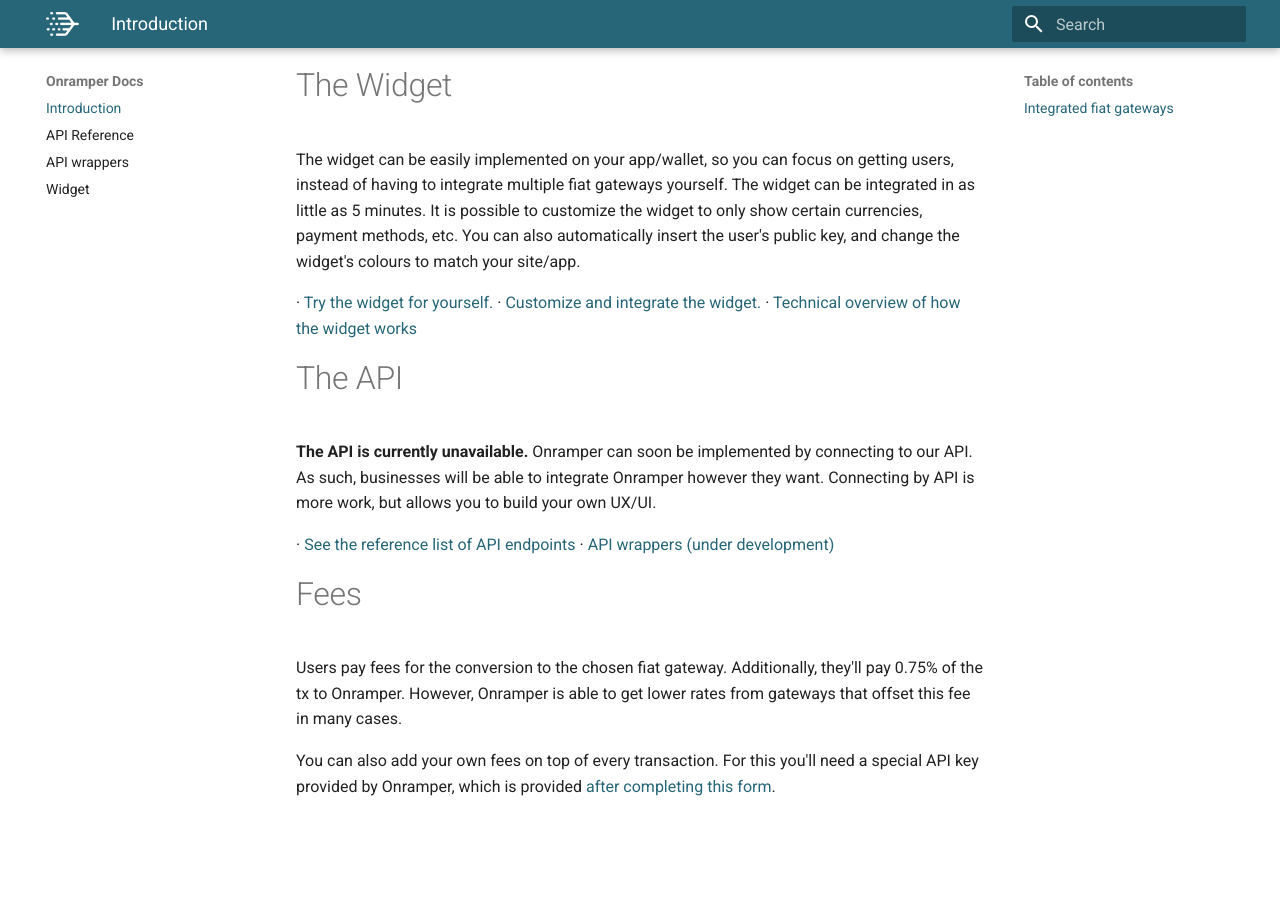
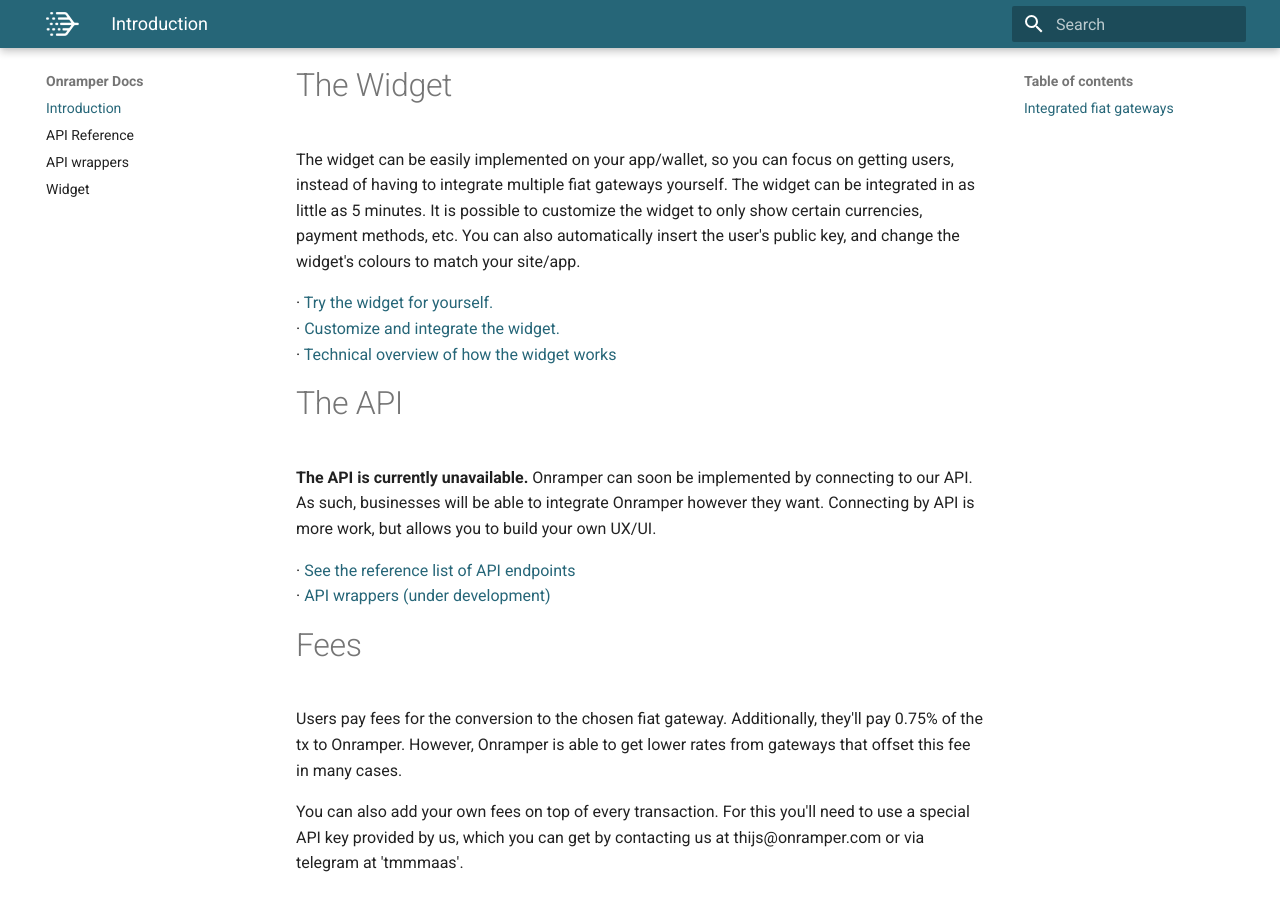
Before and after one commit to onramper/docs, an MkDocs documentation site: the page built from docs/index.md, in a window 1280 px wide and 900 px high, scrolled down 628 px. Built offline with MkDocs 1.6.1 and Material for MkDocs 9.7.7, drawn with Linux system fonts in a browser that asks for light colours; before the commit the page ends 1451 px from its top, so only the background shows below that.

Commit message:
Update index.md

```diff
--- a/docs/index.md
+++ b/docs/index.md
@@ -32,4 +32,4 @@ Onramper can soon be implemented by connecting to our API. As such, businesses w
 # Fees
 Users pay fees for the conversion to the chosen fiat gateway. Additionally, they'll pay 0.75% of the tx to Onramper. However, Onramper is able to get lower rates from gateways that offset this fee in many cases.
 
-You can also add your own fees on top of every transaction. For this you'll need a special API key provided by Onramper, which is provided <a href="https://forms.gle/9SQXhhyxHFZvBJ7J6" target="_blank">after completing this form</a>.
+You can also add your own fees on top of every transaction. For this you'll need to use a special API key provided by us, which you can get by contacting us at thijs@onramper.com or via telegram at 'tmmmaas'.
```
